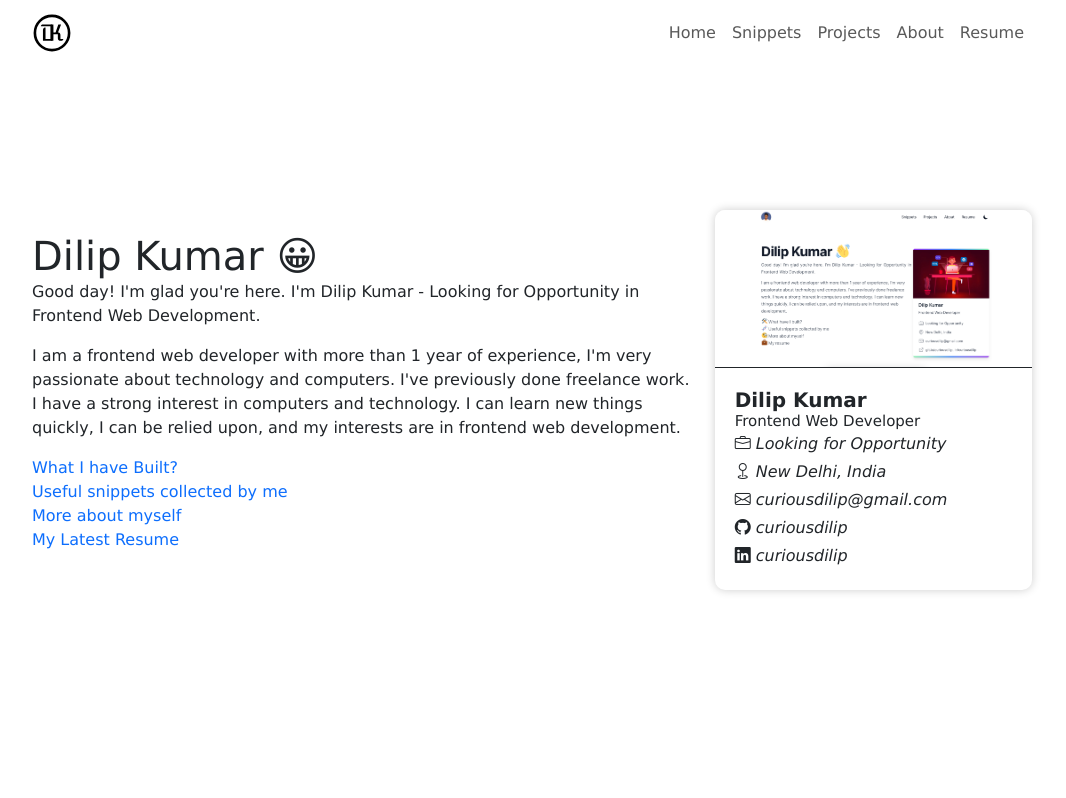
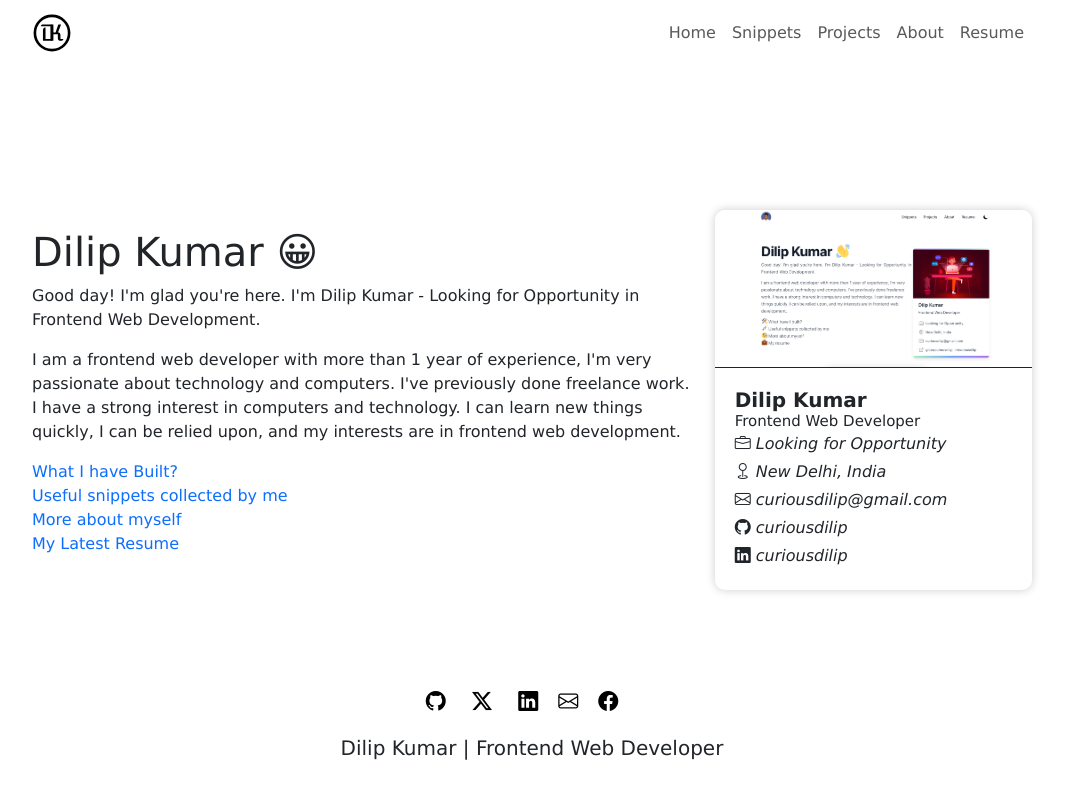
Before and after one commit to curiousdilip/website2023, a Next.js app: page / in a window 1280 px wide. Shown: the whole page, without its empty margins (108-1174 px from the left). Built offline with nearby package versions, Linux system fonts and the light colour scheme.

Commit message:
footer added

```diff
--- /dev/null
+++ b/app/components/Footer.jsx
@@ -0,0 +1,36 @@
+import Link from 'next/link'
+import React from 'react'
+import "./footer.css"
+const Footer = () => {
+    return (
+        <footer>
+
+            <div className="footer">
+                <div className="container">
+                    <div className="row">
+                        <div className="col-md-12 text-center">
+
+                            <div className="follow-me">
+                                <Link href="https://github.com/curiousdilip"> <i className='bi bi-github'> </i></Link>
+                                <Link href="https://twitter.com/curiousdilip"> <i className='bi bi-twitter-x'> </i></Link>
+                                <Link href="https://www.linkedin.com/in/curiousdilip/">
+                                    <i className='bi bi-linkedin'></i></Link>
+                                <Link href="mailto:curiousdilip@gmail.com">
+                                    <i className='bi bi-envelope'></i>
+                                </Link>
+                                <Link href="https://facebook.com/curiousdilip">
+                                    <i className='bi bi-facebook'></i>
+                                </Link>
+                            </div>
+                            <div className="copyright">
+                                <h5>Dilip Kumar | Frontend Web Developer</h5>
+                            </div>
+                        </div>
+                    </div>
+                </div>
+            </div>
+        </footer>
+    )
+}
+
+export default Footer
--- a/app/components/Header.jsx
+++ b/app/components/Header.jsx
@@ -50,6 +50,7 @@ const Header = () => {
                             alt="Dilip Logo"
                             width={40}
                             height={40}
+                            priority="true"
                         />
                     </Link>
                     <button className="navbar-toggler" type="button" data-bs-toggle="collapse" data-bs-target="#main-header" aria-controls="main-header" aria-expanded="false" aria-label="Toggle navigation">
--- /dev/null
+++ b/app/components/footer.css
@@ -0,0 +1,23 @@
+footer {
+    position: relative;
+}
+
+footer .footer {
+    position: absolute;
+    bottom: 0;
+    text-align: center;
+    width: 100%;
+
+}
+
+footer .footer .copyright {
+    margin-top: 20px;
+    margin-bottom: 40px;
+}
+
+footer .footer .follow-me a {
+    font-size: 20px;
+    margin-right: 20px;
+    text-decoration: none;
+    color: #000;
+}
--- a/app/layout.jsx
+++ b/app/layout.jsx
@@ -4,6 +4,7 @@ import './global.css'
 import "bootstrap/dist/css/bootstrap.min.css";
 import 'bootstrap-icons/font/bootstrap-icons.css';
 import Header from './components/Header';
+import Footer from './components/Footer';
 
 export const metadata = {
   title: {
@@ -82,7 +83,10 @@ export default function RootLayout({ children }) {
       />
       <body>
         <Header />
-        {children}</body>
+        {children}
+        <Footer />
+      </body>
+
     </html>
   )
 }
--- a/app/page.jsx
+++ b/app/page.jsx
@@ -9,7 +9,7 @@ const page = () => {
         <div className="container">
           <div className="row align-items-center" >
             <div className="col-md-8">
-              <h1>Dilip Kumar 😀</h1>
+              <h1 className='mb-2'>Dilip Kumar 😀</h1>
               <p>Good day! I'm glad you're here. I'm Dilip Kumar - Looking for Opportunity in Frontend Web Development.</p>
               <p>I am a frontend web developer with more than 1 year of experience, I'm very passionate about technology and computers. I've previously done freelance work. I have a strong interest in computers and technology. I can learn new things quickly, I can be relied upon, and my interests are in frontend web development.</p>
               <ul>
```
